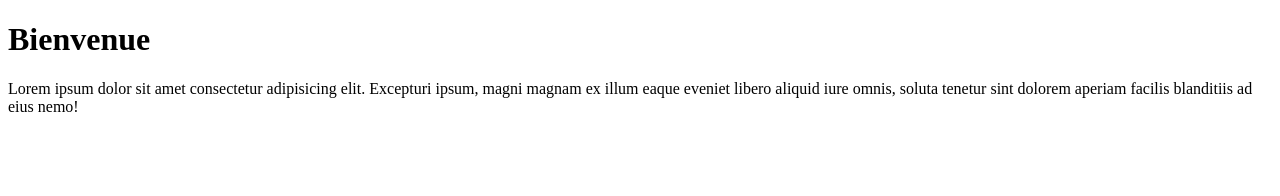
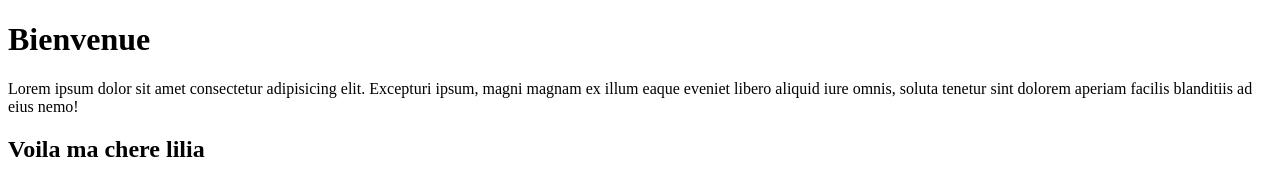
Before and after one commit to Loubna-Souiba/tp1_loubna_souiba, a plain HTML site: page index.html in a window 1280 px wide. Drawn offline with Linux system fonts and the light colour scheme.

Commit message:
mon dernier commit

```diff
--- a/index.html
+++ b/index.html
@@ -8,5 +8,6 @@
 <body>
     <h1>Bienvenue</h1>
     <p>Lorem ipsum dolor sit amet consectetur adipisicing elit. Excepturi ipsum, magni magnam ex illum eaque eveniet libero aliquid iure omnis, soluta tenetur sint dolorem aperiam facilis blanditiis ad eius nemo!</p>
+    <h2>Voila ma chere lilia </h2>
 </body>
 </html>
```
